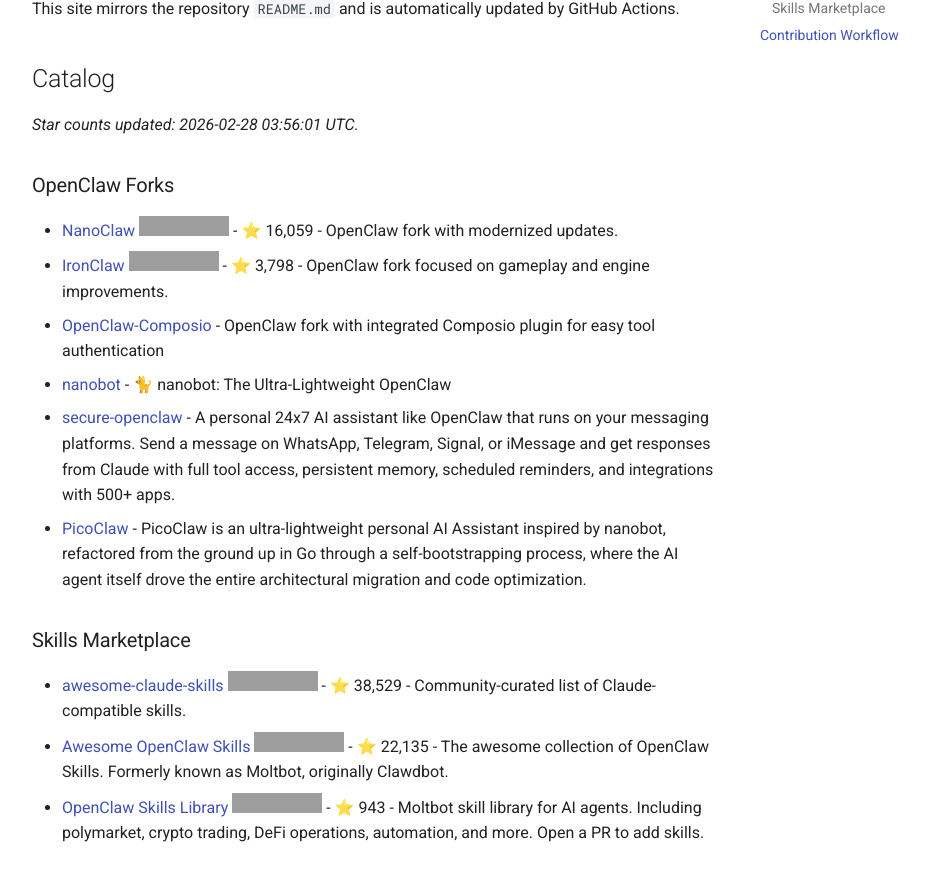
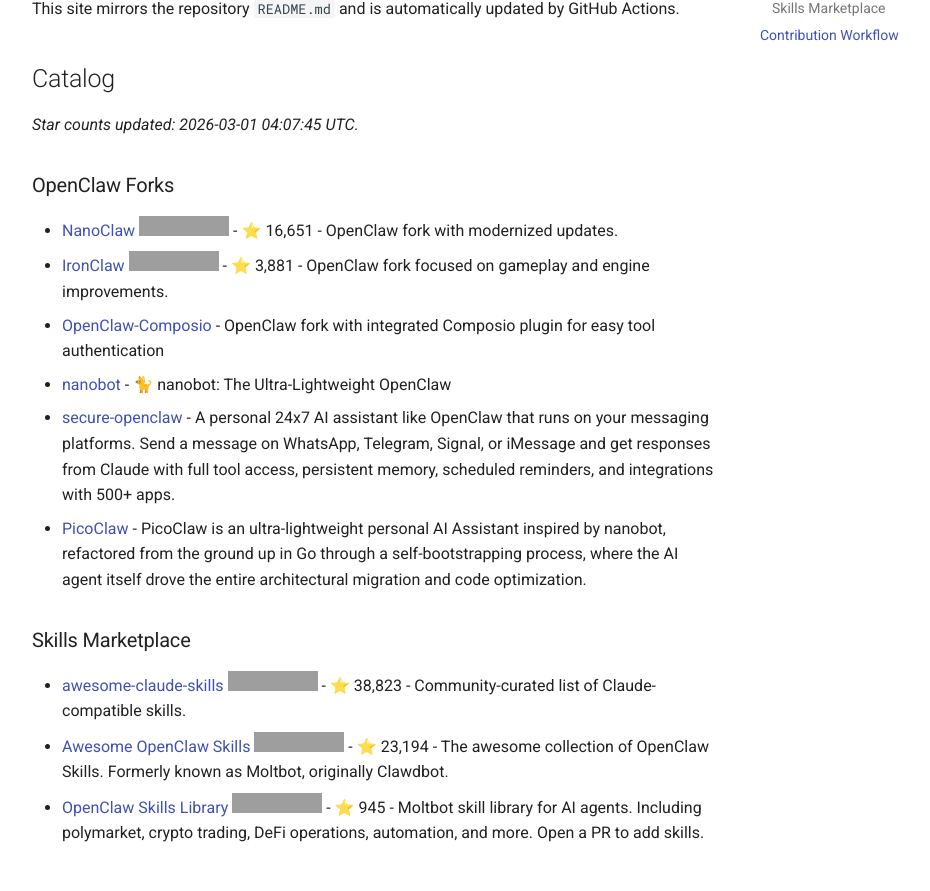
Before and after one commit to andrijdavid/awesome-claw, an MkDocs documentation site: the page built from docs/index.md, in a window 1280 px wide and 1316 px high, cut to the strip 184-1075 px from the top of the window. Shown: the whole strip, without its empty margins (264-1194 px from the left). Built offline with MkDocs 1.6.1 and Material for MkDocs 9.7.7, drawn with Linux system fonts in a browser that asks for light colours; comment, search, counter and statistics services are not loaded; grey boxes are pictures that could not be loaded.

Commit message:
chore: update repository stars

```diff
--- a/docs/index.md
+++ b/docs/index.md
@@ -6,12 +6,12 @@ This site mirrors the repository `README.md` and is automatically updated by Git
 
 <!-- BEGIN: GENERATED_REPO_LIST -->
 
-_Star counts updated: 2026-02-28 03:56:01 UTC._
+_Star counts updated: 2026-03-01 04:07:45 UTC._
 
 ### OpenClaw Forks
 
-- [NanoClaw](https://github.com/qwibitai/nanoclaw) ![GitHub Repo stars](https://img.shields.io/github/stars/qwibitai/nanoclaw?style=flat-square) - ⭐ 16,059 - OpenClaw fork with modernized updates.
-- [IronClaw](https://github.com/nearai/ironclaw) ![GitHub Repo stars](https://img.shields.io/github/stars/nearai/ironclaw?style=flat-square) - ⭐ 3,798 - OpenClaw fork focused on gameplay and engine improvements.
+- [NanoClaw](https://github.com/qwibitai/nanoclaw) ![GitHub Repo stars](https://img.shields.io/github/stars/qwibitai/nanoclaw?style=flat-square) - ⭐ 16,651 - OpenClaw fork with modernized updates.
+- [IronClaw](https://github.com/nearai/ironclaw) ![GitHub Repo stars](https://img.shields.io/github/stars/nearai/ironclaw?style=flat-square) - ⭐ 3,881 - OpenClaw fork focused on gameplay and engine improvements.
 - [OpenClaw-Composio](https://github.com/ComposioHQ/openclaw-composio) - OpenClaw fork with integrated Composio plugin for easy tool authentication
 - [nanobot](https://github.com/HKUDS/nanobot) - 🐈 nanobot: The Ultra-Lightweight OpenClaw
 - [secure-openclaw](https://github.com/ComposioHQ/secure-openclaw) - A personal 24x7 AI assistant like OpenClaw that runs on your messaging platforms. Send a message on WhatsApp, Telegram, Signal, or iMessage and get responses from Claude with full tool access, persistent memory, scheduled reminders, and integrations with 500+ apps.
@@ -19,9 +19,9 @@ _Star counts updated: 2026-02-28 03:56:01 UTC._
 
 ### Skills Marketplace
 
-- [awesome-claude-skills](https://github.com/ComposioHQ/awesome-claude-skills) ![GitHub Repo stars](https://img.shields.io/github/stars/ComposioHQ/awesome-claude-skills?style=flat-square) - ⭐ 38,529 - Community-curated list of Claude-compatible skills.
-- [Awesome OpenClaw Skills](https://github.com/VoltAgent/awesome-openclaw-skills) ![GitHub Repo stars](https://img.shields.io/github/stars/VoltAgent/awesome-openclaw-skills?style=flat-square) - ⭐ 22,135 - The awesome collection of OpenClaw Skills. Formerly known as Moltbot, originally Clawdbot.
-- [OpenClaw Skills Library](https://github.com/BankrBot/openclaw-skills) ![GitHub Repo stars](https://img.shields.io/github/stars/BankrBot/openclaw-skills?style=flat-square) - ⭐ 943 - Moltbot skill library for AI agents. Including polymarket, crypto trading, DeFi operations, automation, and more. Open a PR to add skills.
+- [awesome-claude-skills](https://github.com/ComposioHQ/awesome-claude-skills) ![GitHub Repo stars](https://img.shields.io/github/stars/ComposioHQ/awesome-claude-skills?style=flat-square) - ⭐ 38,823 - Community-curated list of Claude-compatible skills.
+- [Awesome OpenClaw Skills](https://github.com/VoltAgent/awesome-openclaw-skills) ![GitHub Repo stars](https://img.shields.io/github/stars/VoltAgent/awesome-openclaw-skills?style=flat-square) - ⭐ 23,194 - The awesome collection of OpenClaw Skills. Formerly known as Moltbot, originally Clawdbot.
+- [OpenClaw Skills Library](https://github.com/BankrBot/openclaw-skills) ![GitHub Repo stars](https://img.shields.io/github/stars/BankrBot/openclaw-skills?style=flat-square) - ⭐ 945 - Moltbot skill library for AI agents. Including polymarket, crypto trading, DeFi operations, automation, and more. Open a PR to add skills.
 
 <!-- END: GENERATED_REPO_LIST -->
 
```
Also changed, not shown: README.md (+6 -6 lines).
